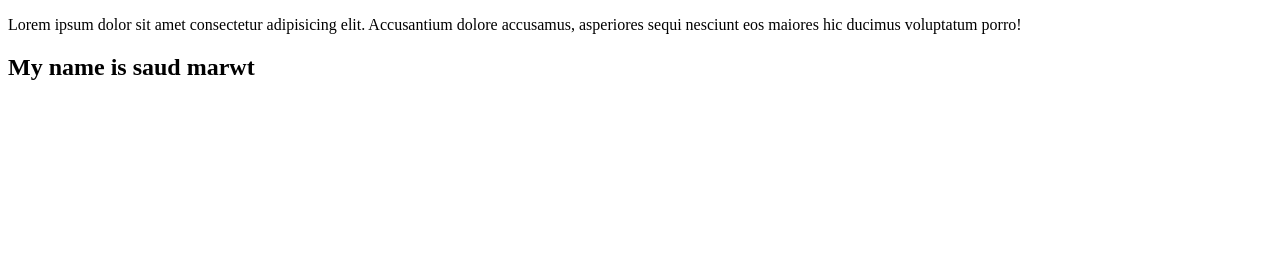
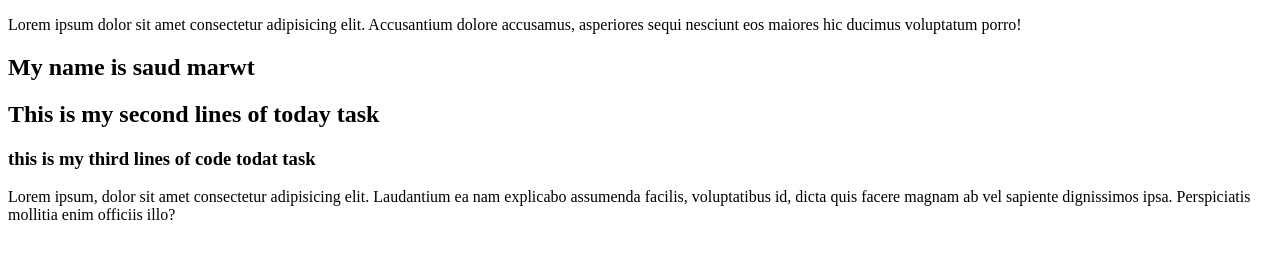
Before and after one commit to sk8976994-lab/portfolio, a plain HTML site: page index.html in a window 1280 px wide. Drawn offline with Linux system fonts and the light colour scheme.

Commit message:
added two line of code

```diff
--- a/index.html
+++ b/index.html
@@ -8,5 +8,11 @@
 <body>
     <p>Lorem ipsum dolor sit amet consectetur adipisicing elit. Accusantium dolore accusamus, asperiores sequi nesciunt eos maiores hic ducimus voluptatum porro!</p>
     <h2>My name is saud marwt </h2>
+
+    <!-- add below lines of code today -->
+    <h2>This is my second lines of today task</h2>
+    <h3>this is my third lines of code todat task</h3>
+    <p>Lorem ipsum, dolor sit amet consectetur adipisicing elit. Laudantium ea nam explicabo assumenda facilis, voluptatibus id, dicta quis facere magnam ab vel sapiente dignissimos ipsa. Perspiciatis mollitia enim officiis illo?</p>
+
 </body>
 </html>
```
